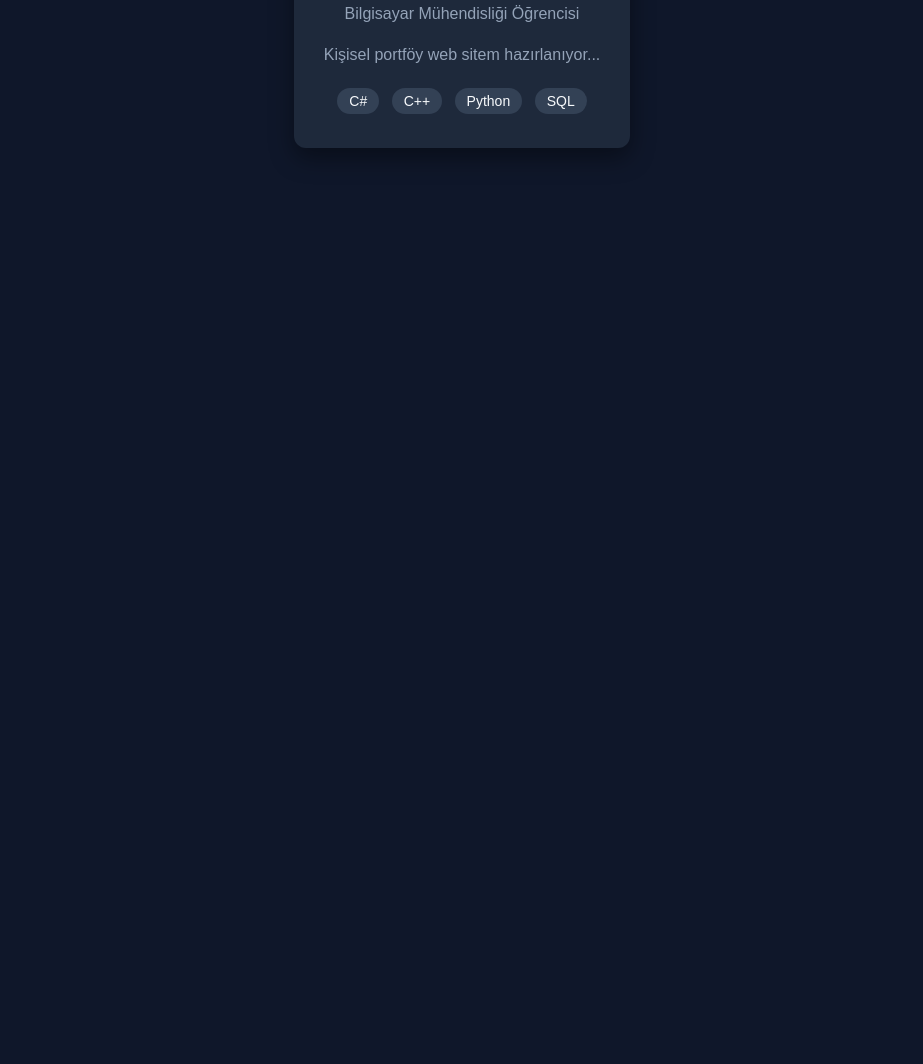
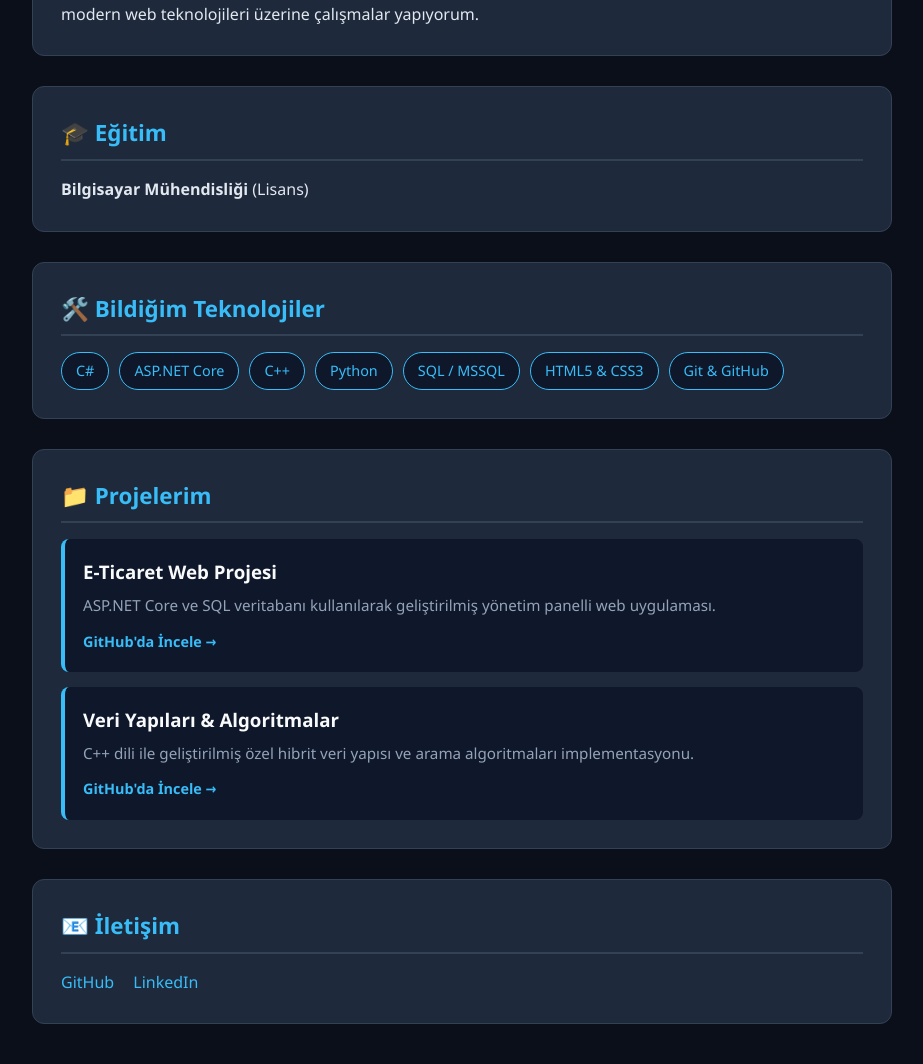
Before and after one commit to yyesma/yyesma.github.io, a plain HTML site: page index.html in a window 1280 px wide. Shown: the part 378-1442 px from the top of the page, without its empty margins (178-1101 px from the left). Before the commit the page ends 800 px from the top, so only its background shows below. Drawn offline with Linux system fonts and the light colour scheme.

Commit message:
Update index.html

```diff
--- a/index.html
+++ b/index.html
@@ -5,47 +5,155 @@
     <meta name="viewport" content="width=device-width, initial-scale=1.0">
     <title>Esma Yıldırım | Portföy</title>
     <style>
+        * {
+            box-sizing: border-box;
+            margin: 0;
+            padding: 0;
+            font-family: 'Segoe UI', Tahoma, Geneva, Verdana, sans-serif;
+        }
         body {
-            font-family: Arial, sans-serif;
-            background-color: #0f172a;
+            background-color: #0b0f19;
+            color: #e2e8f0;
+            line-height: 1.6;
+        }
+        header {
+            background: linear-gradient(135deg, #1e293b, #0f172a);
+            text-align: center;
+            padding: 60px 20px;
+            border-bottom: 1px solid #334155;
+        }
+        header h1 {
+            font-size: 2.5rem;
+            color: #38bdf8;
+            margin-bottom: 10px;
+        }
+        header p {
+            color: #94a3b8;
+            font-size: 1.1rem;
+        }
+        .container {
+            max-width: 900px;
+            margin: 40px auto;
+            padding: 0 20px;
+        }
+        section {
+            background: #1e293b;
+            padding: 28px;
+            border-radius: 12px;
+            margin-bottom: 30px;
+            border: 1px solid #334155;
+        }
+        h2 {
+            color: #38bdf8;
+            margin-bottom: 16px;
+            font-size: 1.4rem;
+            border-bottom: 2px solid #334155;
+            padding-bottom: 8px;
+        }
+        .skills {
+            display: flex;
+            flex-wrap: wrap;
+            gap: 10px;
+        }
+        .tag {
+            background: #0f172a;
+            border: 1px solid #38bdf8;
+            color: #38bdf8;
+            padding: 6px 14px;
+            border-radius: 20px;
+            font-size: 0.9rem;
+        }
+        .project-card {
+            background: #0f172a;
+            padding: 18px;
+            border-radius: 8px;
+            margin-top: 15px;
+            border-left: 4px solid #38bdf8;
+        }
+        .project-card h3 {
             color: #f8fafc;
-            display: flex;
-            justify-content: center;
-            align-items: center;
-            min-height: 100vh;
-            margin: 0;
+            margin-bottom: 6px;
         }
-        .card {
-            background-color: #1e293b;
-            padding: 30px;
-            border-radius: 12px;
-            text-align: center;
-            max-width: 450px;
-            box-shadow: 0 10px 25px rgba(0,0,0,0.4);
+        .project-card p {
+            color: #94a3b8;
+            font-size: 0.95rem;
         }
-        h1 { margin-bottom: 10px; color: #38bdf8; }
-        p { color: #94a3b8; line-height: 1.6; }
-        .tag {
+        .btn {
             display: inline-block;
-            background: #334155;
-            padding: 5px 12px;
-            border-radius: 20px;
-            margin: 4px;
-            font-size: 14px;
+            margin-top: 12px;
+            color: #38bdf8;
+            text-decoration: none;
+            font-weight: 600;
+            font-size: 0.9rem;
+        }
+        .btn:hover {
+            text-decoration: underline;
+        }
+        .contact-links a {
+            display: inline-block;
+            margin-right: 15px;
+            color: #38bdf8;
+            text-decoration: none;
+            font-weight: 500;
+        }
+        .contact-links a:hover {
+            text-decoration: underline;
         }
     </style>
 </head>
 <body>
-    <div class="card">
+
+    <header>
         <h1>Esma Yıldırım</h1>
         <p>Bilgisayar Mühendisliği Öğrencisi</p>
-        <p>Kişisel portföy web sitem hazırlanıyor...</p>
-        <div>
-            <span class="tag">C#</span>
-            <span class="tag">C++</span>
-            <span class="tag">Python</span>
-            <span class="tag">SQL</span>
-        </div>
+    </header>
+
+    <div class="container">
+        <section id="about">
+            <h2>👩‍💻 Hakkımda</h2>
+            <p>Merhaba! Ben Esma Yıldırım. Bilgisayar mühendisliği öğrencisiyim. Yazılım geliştirme, veri yapıları ve modern web teknolojileri üzerine çalışmalar yapıyorum.</p>
+        </section>
+
+        <section id="education">
+            <h2>🎓 Eğitim</h2>
+            <p><strong>Bilgisayar Mühendisliği</strong> (Lisans)</p>
+        </section>
+
+        <section id="skills">
+            <h2>🛠️ Bildiğim Teknolojiler</h2>
+            <div class="skills">
+                <span class="tag">C#</span>
+                <span class="tag">ASP.NET Core</span>
+                <span class="tag">C++</span>
+                <span class="tag">Python</span>
+                <span class="tag">SQL / MSSQL</span>
+                <span class="tag">HTML5 & CSS3</span>
+                <span class="tag">Git & GitHub</span>
+            </div>
+        </section>
+
+        <section id="projects">
+            <h2>📁 Projelerim</h2>
+            <div class="project-card">
+                <h3>E-Ticaret Web Projesi</h3>
+                <p>ASP.NET Core ve SQL veritabanı kullanılarak geliştirilmiş yönetim panelli web uygulaması.</p>
+                <a href="https://github.com/yyesma" target="_blank" class="btn">GitHub'da İncele →</a>
+            </div>
+            <div class="project-card">
+                <h3>Veri Yapıları & Algoritmalar</h3>
+                <p>C++ dili ile geliştirilmiş özel hibrit veri yapısı ve arama algoritmaları implementasyonu.</p>
+                <a href="https://github.com/yyesma" target="_blank" class="btn">GitHub'da İncele →</a>
+            </div>
+        </section>
+
+        <section id="contact">
+            <h2>📧 İletişim</h2>
+            <div class="contact-links">
+                <a href="https://github.com/yyesma" target="_blank">GitHub</a>
+                <a href="https://linkedin.com" target="_blank">LinkedIn</a>
+            </div>
+        </section>
     </div>
+
 </body>
 </html>
```
